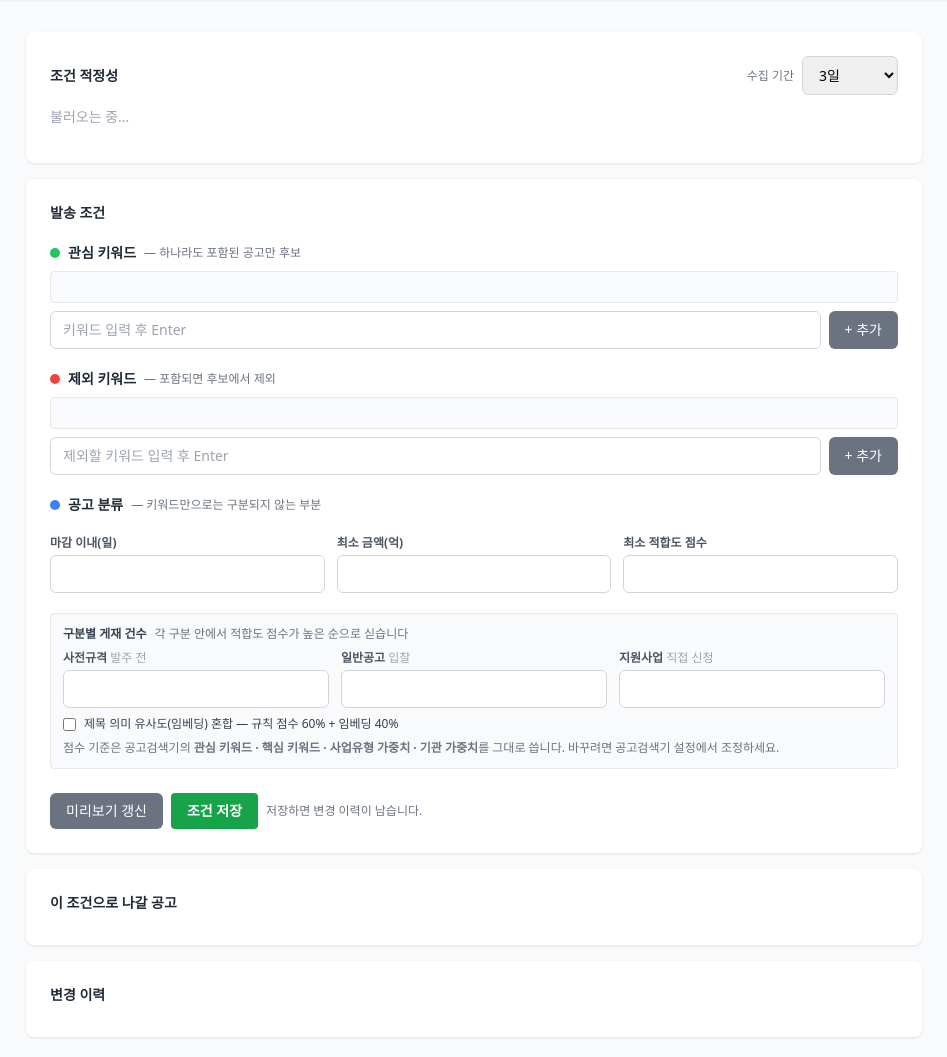
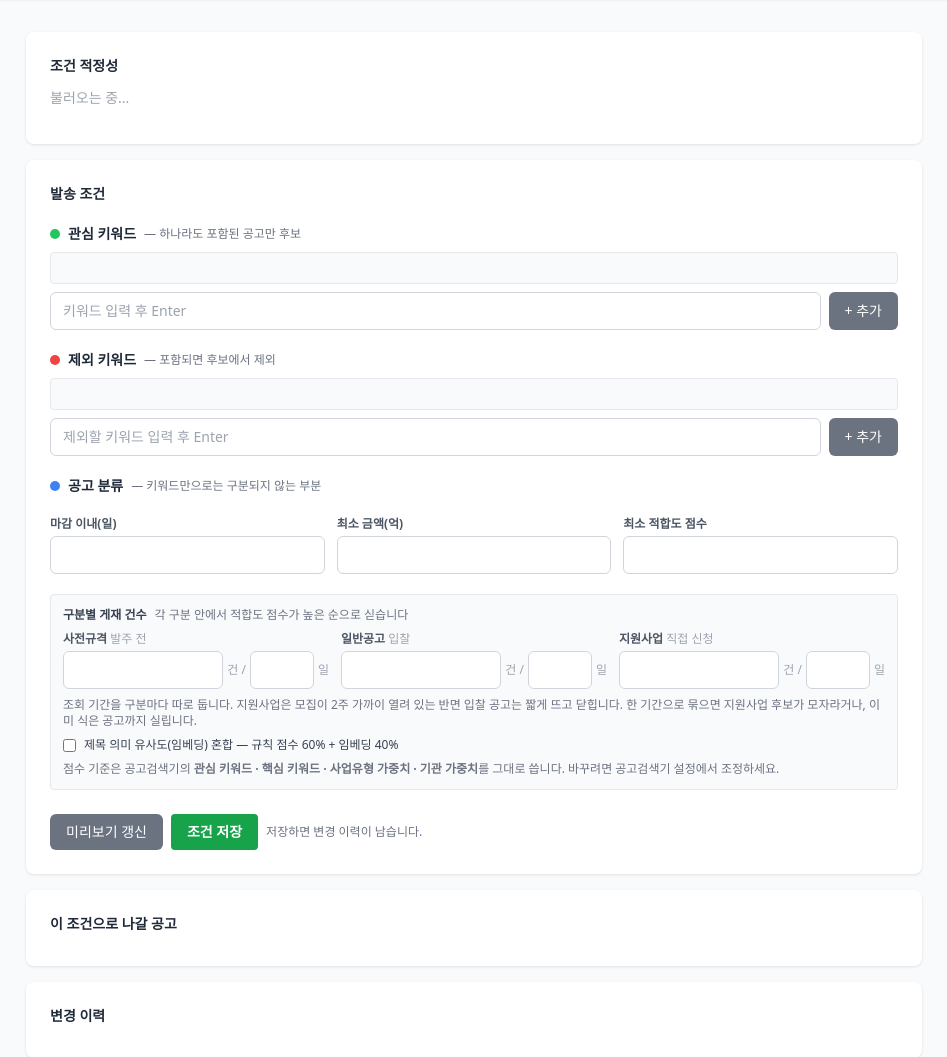
Before and after one commit to lahinlihi/Searcher, a Python web app: template templates/brief_settings.html in a window 1280 px wide. Shown: the part 98-1155 px from the top of the page, without its empty margins (166-1113 px from the left). Run offline with Jinja, Linux system fonts and the light colour scheme; the template is opened without the code that fills it, so the values that code supplies are empty; some libraries are stand-ins or nearby versions.

Commit message:
입찰동향 구분별 조회 기간 분리 (지원사업 14일 / 공고 7일)
모집 기간의 성격이 다르다. 지원사업은 같은 건이 2주 가까이 열려 있는 반면
입찰 공고는 짧게 뜨고 닫힌다. 한 기간으로 묶으면 둘 중 하나가 망가진다 —
짧게 잡으면 지원사업 후보가 모자라고, 길게 잡으면 식은 공고까지 실린다.

조회는 가장 긴 기간으로 한 번만 하고 메모리에서 구분별로 거른다. 구분마다
SQL 을 날리면 같은 공고를 세 번 읽고 점수도 세 번 매기게 되는데, 점수 계산은
임베딩 배치 인코딩이라 한 번에 모아야 싸다. created_at 은 문자열이므로
앞 10자 비교로 파싱 없이 거른다.

상단 '수집 기간' select 를 없앴다. 구분별 기간이 생기면 의미가 겹쳐 어느
쪽이 이기는지 화면만 보고는 알 수 없다. 대신 깔때기 옆에 구분별 기간을
문구로 띄우고, 구분 블록마다 '건수 / 기간' 을 나란히 입력받는다.

실측(2026-11-04): 조회 14일 10,640건 → 키워드 통과 517 →
  사전규격 7일 후보 90 / 일반공고 7일 후보 215 / 지원사업 14일 후보 50
전부 7일로 묶었을 때 지원사업 후보는 35건이었다 — 2주로 늘려 +43%.
세 구분 모두 상한(10/10/5)을 채운다.

Co-Authored-By: Claude Opus 5 <noreply@anthropic.com>

```diff
--- a/static/js/brief_settings.js
+++ b/static/js/brief_settings.js
@@ -114,6 +114,11 @@ function config() {
             normal: num('lim-normal') ?? 10,
             support: num('lim-support') ?? 5,
         },
+        section_days: {
+            pre: num('day-pre') ?? 7,
+            normal: num('day-normal') ?? 7,
+            support: num('day-support') ?? 14,
+        },
         use_embedding: document.getElementById('use-embedding').checked,
         limit: (num('lim-pre') ?? 10) + (num('lim-normal') ?? 10)
              + (num('lim-support') ?? 5),
@@ -128,8 +133,14 @@ function runPreview() {
     previewTimer = setTimeout(doPreview, 250);   // 타이핑 중 과도한 호출 방지
 }
 
+function maxDays() {
+    // 조회는 가장 긴 구분 기간으로 한 번만 한다 (서버도 같은 계산을 한다)
+    return Math.max(num('day-pre') ?? 7, num('day-normal') ?? 7,
+                    num('day-support') ?? 14);
+}
+
 async function doPreview() {
-    const days = Number(document.getElementById('days').value);
+    const days = maxDays();
     try {
         const pv = await api('/api/brief/preview', {
             method: 'POST',
@@ -154,6 +165,12 @@ function step(label, value, tone) {
 
 function renderFunnel(pv) {
     const arrow = '<span class="text-gray-300">&rarr;</span>';
+    const sd = pv.section_days || {};
+    const note = document.getElementById('span-note');
+    if (note) {
+        note.textContent =
+            `사전규격 ${sd.pre}일 · 일반공고 ${sd.normal}일 · 지원사업 ${sd.support}일 기준`;
+    }
     document.getElementById('funnel').innerHTML = [
         step(`최근 ${pv.days}일 수집`, pv.total_collected),
         arrow,
@@ -213,6 +230,7 @@ function renderResult(pv) {
         <div class="pt-2 first:pt-0">
           <div class="flex items-baseline gap-2 pb-1 border-b border-gray-200 mb-1.5">
             <span class="text-sm font-semibold text-gray-800">${esc(sec.label)}</span>
+            <span class="text-xs text-gray-400">최근 ${sec.days}일</span>
             <span class="text-xs ${sec.items.length < sec.limit ? 'text-amber-700' : 'text-gray-500'}">
               후보 ${sec.available}건 중 ${sec.items.length}/${sec.limit}건
               ${sec.items.length < sec.limit ? '— 후보 부족' : ''}</span>
@@ -255,7 +273,7 @@ async function classifyNow() {
     btn.disabled = true;
     btn.textContent = '분류 중... (수십 초)';
     try {
-        const days = Number(document.getElementById('days').value);
+        const days = maxDays();
         const res = await api('/api/brief/classify', {
             method: 'POST',
             headers: { 'Content-Type': 'application/json' },
@@ -310,7 +328,9 @@ async function loadHistory() {
                 · 분류 [${(c.classes || []).join(',') || '전체'}]
                 · 게재 ${(c.section_limits
                     ? `${c.section_limits.pre}/${c.section_limits.normal}/${c.section_limits.support}`
-                    : (c.limit ?? '-'))}건</div>`;
+                    : (c.limit ?? '-'))}건${c.section_days
+                    ? ` · 기간 ${c.section_days.pre}/${c.section_days.normal}/${c.section_days.support}일`
+                    : ''}</div>`;
         }).join('');
     } catch (e) { /* 이력 실패는 무시 */ }
 }
@@ -329,6 +349,10 @@ async function init() {
     document.getElementById('lim-pre').value = sl.pre ?? 10;
     document.getElementById('lim-normal').value = sl.normal ?? 10;
     document.getElementById('lim-support').value = sl.support ?? 5;
+    const sd = p.section_days || {};
+    document.getElementById('day-pre').value = sd.pre ?? 7;
+    document.getElementById('day-normal').value = sd.normal ?? 7;
+    document.getElementById('day-support').value = sd.support ?? 14;
     document.getElementById('min-score').value = p.min_score ?? 0;
     document.getElementById('use-embedding').checked = p.use_embedding !== false;
     document.getElementById('saved-info').textContent =
@@ -343,7 +367,8 @@ async function init() {
         });
     }
     for (const id of ['days-ahead', 'min-price', 'min-score',
-                      'lim-pre', 'lim-normal', 'lim-support']) {
+                      'lim-pre', 'lim-normal', 'lim-support',
+                      'day-pre', 'day-normal', 'day-support']) {
         document.getElementById(id).addEventListener('input', runPreview);
     }
     document.getElementById('use-embedding').addEventListener('change', runPreview);
--- a/templates/brief_settings.html
+++ b/templates/brief_settings.html
@@ -10,14 +10,7 @@
         <div class="card-body">
             <div class="flex items-center justify-between gap-2 mb-3">
                 <span class="text-sm font-semibold text-gray-800">조건 적정성</span>
-                <div class="flex items-center gap-2">
-                    <label class="text-xs text-gray-500">수집 기간</label>
-                    <select id="days" class="form-input text-sm w-24" onchange="runPreview()">
-                        <option value="1">1일</option>
-                        <option value="3" selected>3일</option>
-                        <option value="7">7일</option>
-                    </select>
-                </div>
+                <span id="span-note" class="text-xs text-gray-500"></span>
             </div>
 
             <div id="funnel" class="flex flex-wrap items-center gap-x-2 gap-y-2 text-sm">
@@ -110,19 +103,39 @@
                     <div>
                         <label class="block text-xs font-semibold text-gray-600 mb-1">사전규격
                             <span class="font-normal text-gray-400">발주 전</span></label>
-                        <input type="number" id="lim-pre" class="form-input text-sm w-full" min="0" max="30">
+                        <div class="flex items-center gap-1">
+                            <input type="number" id="lim-pre" class="form-input text-sm w-full" min="0" max="30">
+                            <span class="text-xs text-gray-400 shrink-0">건 /</span>
+                            <input type="number" id="day-pre" class="form-input text-sm w-16" min="1" max="60">
+                            <span class="text-xs text-gray-400 shrink-0">일</span>
+                        </div>
                     </div>
                     <div>
                         <label class="block text-xs font-semibold text-gray-600 mb-1">일반공고
                             <span class="font-normal text-gray-400">입찰</span></label>
-                        <input type="number" id="lim-normal" class="form-input text-sm w-full" min="0" max="30">
+                        <div class="flex items-center gap-1">
+                            <input type="number" id="lim-normal" class="form-input text-sm w-full" min="0" max="30">
+                            <span class="text-xs text-gray-400 shrink-0">건 /</span>
+                            <input type="number" id="day-normal" class="form-input text-sm w-16" min="1" max="60">
+                            <span class="text-xs text-gray-400 shrink-0">일</span>
+                        </div>
                     </div>
                     <div>
                         <label class="block text-xs font-semibold text-gray-600 mb-1">지원사업
                             <span class="font-normal text-gray-400">직접 신청</span></label>
-                        <input type="number" id="lim-support" class="form-input text-sm w-full" min="0" max="30">
+                        <div class="flex items-center gap-1">
+                            <input type="number" id="lim-support" class="form-input text-sm w-full" min="0" max="30">
+                            <span class="text-xs text-gray-400 shrink-0">건 /</span>
+                            <input type="number" id="day-support" class="form-input text-sm w-16" min="1" max="60">
+                            <span class="text-xs text-gray-400 shrink-0">일</span>
+                        </div>
                     </div>
                 </div>
+                <p class="text-xs text-gray-500">
+                    조회 기간을 구분마다 따로 둡니다. 지원사업은 모집이 2주 가까이 열려 있는 반면
+                    입찰 공고는 짧게 뜨고 닫힙니다. 한 기간으로 묶으면 지원사업 후보가 모자라거나,
+                    이미 식은 공고까지 실립니다.
+                </p>
                 <label class="flex items-center gap-2 text-xs text-gray-700 cursor-pointer">
                     <input type="checkbox" id="use-embedding" class="rounded">
                     제목 의미 유사도(임베딩) 혼합 — 규칙 점수 60% + 임베딩 40%
```
